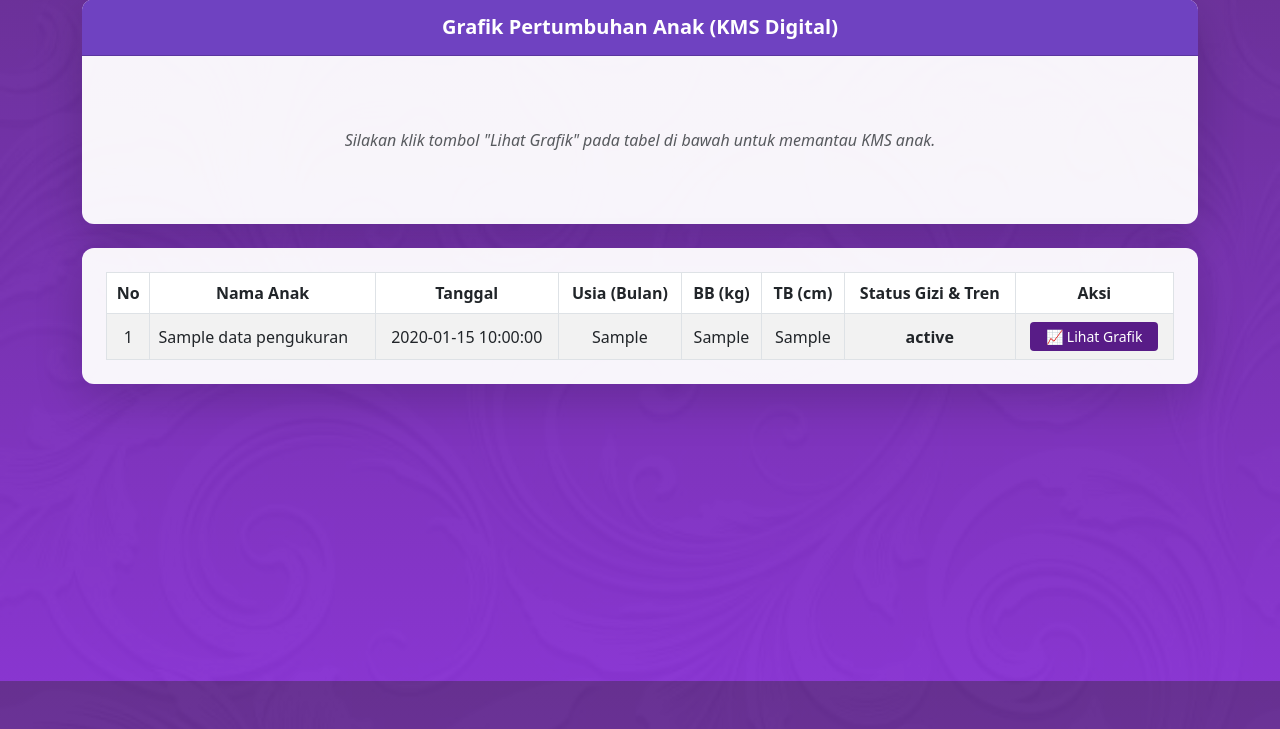
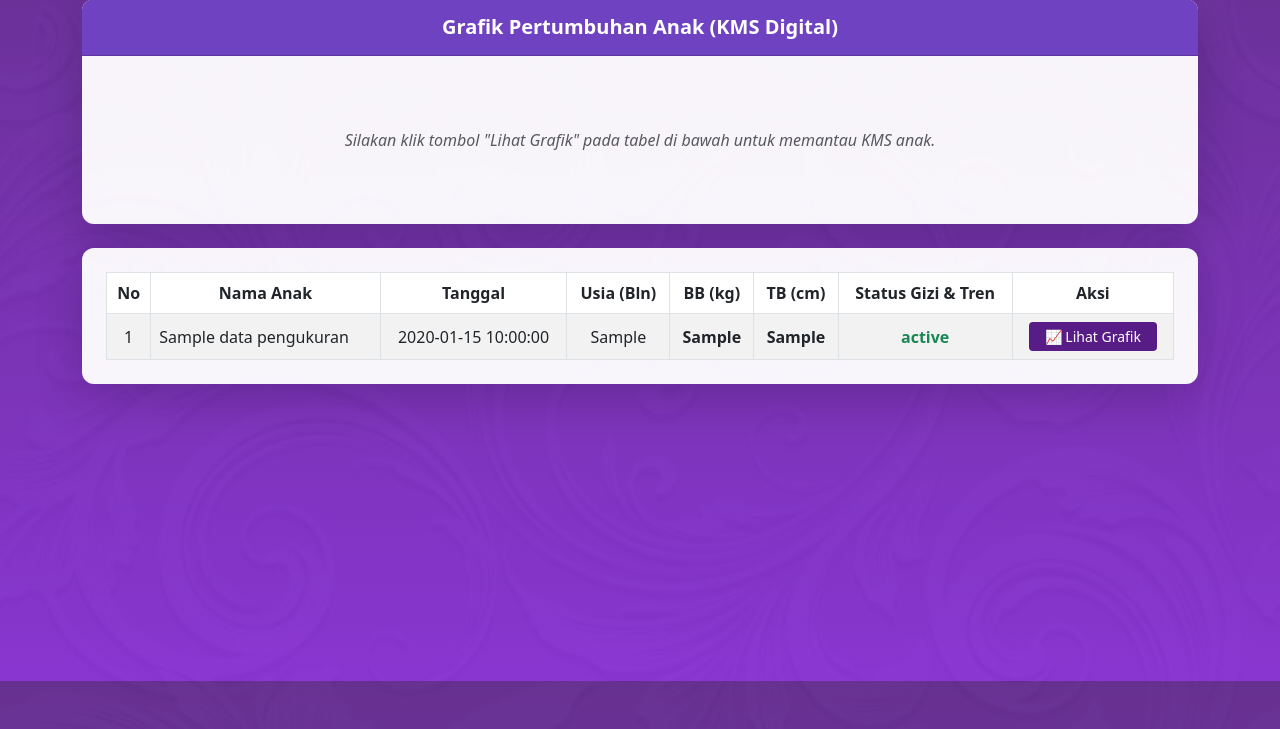
Before and after one commit to R4annnn1231/MIKADO, a Flask app: template templates/ui_pengukuran.html in a window 1280 px wide. Shown: the part 119-848 px from the top of the page. Run offline with Flask 3, Linux system fonts and the light colour scheme; the template is opened without the code that fills it: most values are stand-ins (such as "Sample title", 1, 10 or a date in 2020).

Commit message:
Update ui_pengukuran.html

```diff
--- a/templates/ui_pengukuran.html
+++ b/templates/ui_pengukuran.html
@@ -20,7 +20,7 @@
         @media print {
             body { background: white !important; padding: 0 !important; }
             .btn, .d-print-none, form, .modal { display: none !important; }
-            .card { border: none !important; box-shadow: none !important; }
+            .card { border: none !important; box-shadow: none !important; margin-bottom: 20px !important;}
             .bg-ungu { background-color: #6f42c1 !important; color: white !important; -webkit-print-color-adjust: exact; }
             table { font-size: 12px; }
             #grafikKKA { display: block !important; }
@@ -51,7 +51,7 @@
           {% endif %}
         {% endwith %}
 
-        <!-- AREA GRAFIK (Akan Muncul Saat Tombol Diklik) -->
+        <!-- AREA GRAFIK (Dipercanggih dengan Pita KMS) -->
         <div class="card shadow-lg border-0 mb-4">
             <div class="card-header bg-ungu text-center py-3" style="border-radius: 12px 12px 0 0;">
                 <h5 class="mb-0 fw-bold">Grafik Pertumbuhan Anak (KMS Digital) <span id="namaAnakGrafik"></span></h5>
@@ -60,8 +60,7 @@
                 <div id="infoPilih" class="text-center text-muted py-5 d-print-none">
                     <i>Silakan klik tombol "Lihat Grafik" pada tabel di bawah untuk memantau KMS anak.</i>
                 </div>
-                <!-- Tinggi disesuaikan untuk PDF -->
-                <canvas id="grafikKKA" style="width: 100%; max-height: 400px; display: none;"></canvas>
+                <canvas id="grafikKKA" style="width: 100%; height: 450px; display: none;"></canvas>
             </div>
         </div>
 
@@ -75,7 +74,7 @@
                                 <th>No</th>
                                 <th>Nama Anak</th>
                                 <th>Tanggal</th>
-                                <th>Usia (Bulan)</th>
+                                <th>Usia (Bln)</th>
                                 <th>BB (kg)</th>
                                 <th>TB (cm)</th>
                                 <th>Status Gizi & Tren</th>
@@ -90,11 +89,15 @@
                                     <td class="fw-medium">{{ d.nama_lengkap }}</td>
                                     <td class="text-center">{{ d.tanggal_pengukuran }}</td>
                                     <td class="text-center">{{ d.usia_bulan }}</td>
-                                    <td class="text-center">{{ d.berat_badan }}</td>
-                                    <td class="text-center">{{ d.tinggi_badan }}</td>
+                                    <td class="text-center fw-bold">{{ d.berat_badan }}</td>
+                                    <td class="text-center fw-bold">{{ d.tinggi_badan }}</td>
                                     <td class="text-center fw-bold">
                                         {% if d.kategori_status %}
-                                            {{ d.kategori_status }}
+                                            {% if 'T (' in d.kategori_status %}
+                                                <span class="text-danger">{{ d.kategori_status }}</span>
+                                            {% else %}
+                                                <span class="text-success">{{ d.kategori_status }}</span>
+                                            {% endif %}
                                         {% else %}
                                             Belum Dihitung
                                         {% endif %}
@@ -114,7 +117,7 @@
         </div>
     </div>
 
-    <!-- MODAL TAMBAH DATA (Hanya untuk Admin) -->
+    <!-- MODAL TAMBAH DATA -->
     {% if role == 'admin' %}
     <div class="modal fade d-print-none" id="modalTambah" tabindex="-1" aria-hidden="true">
         <div class="modal-dialog">
@@ -175,9 +178,15 @@
 
     <script src="https://cdn.jsdelivr.net/npm/bootstrap@5.3.0/dist/js/bootstrap.bundle.min.js"></script>
 
-    <!-- SCRIPT AJAX & CHART.JS (Versi Dual-Axis BB & TB) -->
+    <!-- SCRIPT AJAX & CHART.JS -->
     <script>
         let kmsChart = null;
+
+        // Data Area Pita KMS (Digunakan sebagai background Sumbu BB)
+        const standarUsia = [0, 6, 12, 18, 24, 30, 36, 42, 48, 54, 60];
+        const atasHijau =   [4.0, 9.0, 11.0, 12.5, 14.0, 15.0, 16.0, 17.0, 18.0, 19.0, 20.0];
+        const bawahHijau =  [2.5, 6.5, 8.0,  9.5,  10.5, 11.5, 12.5, 13.5, 14.5, 15.0, 16.0];
+        const garisMerah =  [2.0, 5.5, 7.0,  8.0,  9.0,  10.0, 11.0, 11.5, 12.0, 12.5, 13.0];
 
         function tampilkanGrafik(nik, nama) {
             document.getElementById('namaAnakGrafik').innerText = "- " + nama;
@@ -188,7 +197,6 @@
             fetch('/pengukuran?grafik_nik=' + nik)
                 .then(res => res.json())
                 .then(data => {
-                    // Petakan data BB dan TB dari database
                     let dataBB = data.map(d => ({ x: parseInt(d.usia_bulan), y: parseFloat(d.berat_badan) }));
                     let dataTB = data.map(d => ({ x: parseInt(d.usia_bulan), y: parseFloat(d.tinggi_badan) }));
                     renderKMS(dataBB, dataTB, nama);
@@ -199,32 +207,66 @@
             let ctx = document.getElementById('grafikKKA').getContext('2d');
             if(kmsChart) kmsChart.destroy();
 
+            // Konversi array standar KMS menjadi koordinat x,y
+            let dataAtas = standarUsia.map((u, i) => ({x: u, y: atasHijau[i]}));
+            let dataBawah = standarUsia.map((u, i) => ({x: u, y: bawahHijau[i]}));
+            let dataMerah = standarUsia.map((u, i) => ({x: u, y: garisMerah[i]}));
+
             kmsChart = new Chart(ctx, {
                 type: 'line',
                 data: {
                     datasets: [
                         {
-                            label: 'Berat Badan (kg)',
-                            data: dataBB,
-                            borderColor: '#311b92', backgroundColor: '#311b92',
-                            borderWidth: 3, pointRadius: 5, tension: 0.3,
-                            yAxisID: 'y'
+                            label: 'Berat Badan Aktual (kg)', data: dataBB,
+                            borderColor: '#4a148c', backgroundColor: '#4a148c',
+                            borderWidth: 4, pointRadius: 6, pointHoverRadius: 8, tension: 0.3,
+                            yAxisID: 'y', order: 1 // Garis paling depan
                         },
                         {
-                            label: 'Tinggi Badan (cm)',
-                            data: dataTB,
+                            label: 'Tinggi Badan Aktual (cm)', data: dataTB,
                             borderColor: '#e91e63', backgroundColor: '#e91e63',
-                            borderWidth: 3, pointRadius: 5, tension: 0.3,
-                            yAxisID: 'y1'
+                            borderWidth: 4, pointRadius: 6, pointHoverRadius: 8, tension: 0.3,
+                            yAxisID: 'y1', order: 2 // Garis di urutan kedua
+                        },
+                        // Layer Background Pita KMS
+                        {
+                            label: 'Batas Atas (Kuning)', data: dataAtas,
+                            borderColor: 'rgba(255, 235, 59, 0.5)', backgroundColor: 'rgba(255, 235, 59, 0.2)',
+                            fill: '+1', pointRadius: 0, tension: 0.4, yAxisID: 'y', order: 3
+                        },
+                        {
+                            label: 'Normal (Hijau)', data: dataBawah,
+                            borderColor: 'rgba(76, 175, 80, 0.5)', backgroundColor: 'rgba(76, 175, 80, 0.2)',
+                            fill: '+1', pointRadius: 0, tension: 0.4, yAxisID: 'y', order: 4
+                        },
+                        {
+                            label: 'Gizi Kurang (Merah)', data: dataMerah,
+                            borderColor: 'rgba(244, 67, 54, 0.5)', backgroundColor: 'rgba(244, 67, 54, 0.1)',
+                            fill: 'origin', pointRadius: 0, tension: 0.4, yAxisID: 'y', order: 5
                         }
                     ]
                 },
                 options: {
                     responsive: true, maintainAspectRatio: false,
+                    interaction: { mode: 'index', intersect: false },
+                    plugins: {
+                        legend: { labels: { font: { weight: 'bold' } } }
+                    },
                     scales: {
-                        x: { type: 'linear', title: { display: true, text: 'Usia (Bulan)', font: {weight: 'bold'} }, min: 0, max: 60 },
-                        y: { type: 'linear', position: 'left', title: { display: true, text: 'Berat Badan (kg)', color: '#311b92' }, min: 0, max: 25 },
-                        y1: { type: 'linear', position: 'right', title: { display: true, text: 'Tinggi Badan (cm)', color: '#e91e63' }, min: 40, max: 120, grid: { drawOnChartArea: false } }
+                        x: {
+                            type: 'linear', title: { display: true, text: 'Usia (Bulan)', font: {weight: 'bold'} },
+                            min: 0, max: 60, ticks: { stepSize: 6 }
+                        },
+                        y: {
+                            type: 'linear', position: 'left',
+                            title: { display: true, text: 'Berat Badan (kg)', color: '#4a148c', font: {weight: 'bold'} },
+                            min: 0, max: 25
+                        },
+                        y1: {
+                            type: 'linear', position: 'right',
+                            title: { display: true, text: 'Tinggi Badan (cm)', color: '#e91e63', font: {weight: 'bold'} },
+                            min: 40, max: 120, grid: { drawOnChartArea: false }
+                        }
                     }
                 }
             });
```
